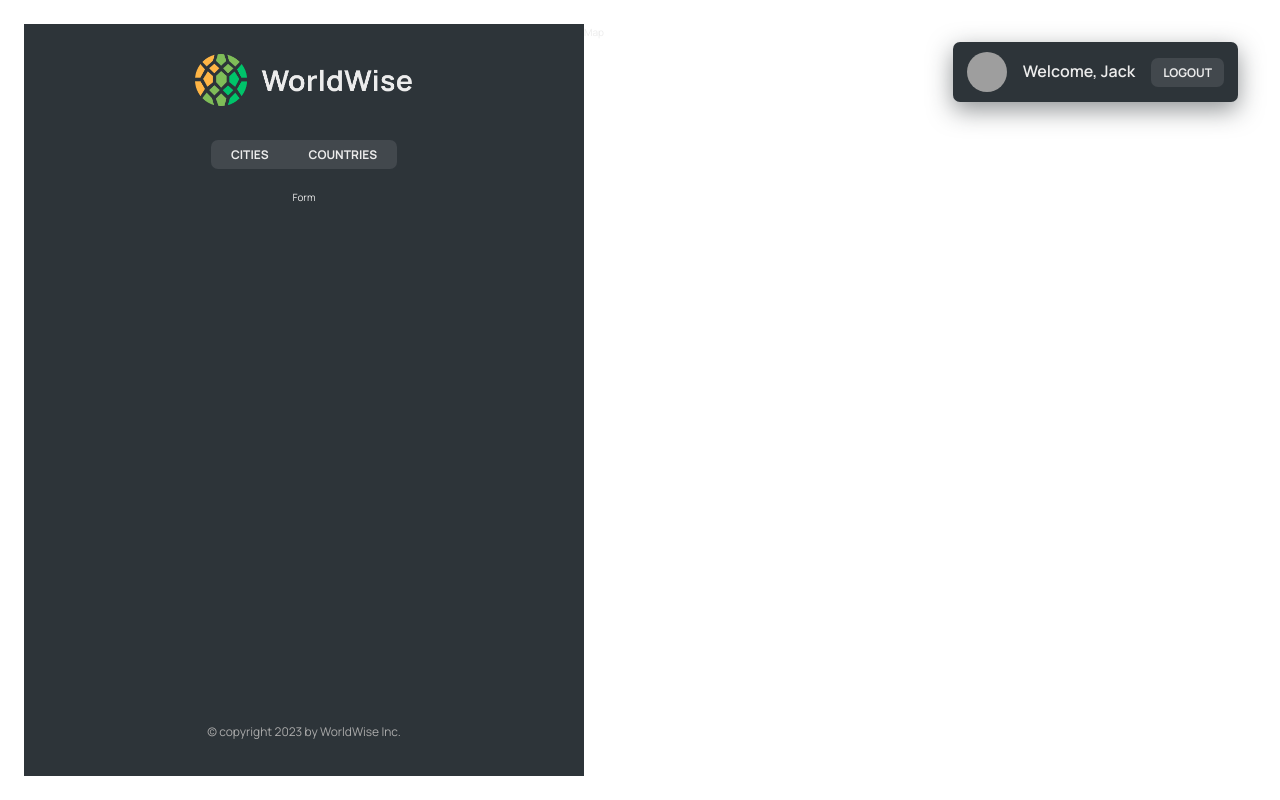
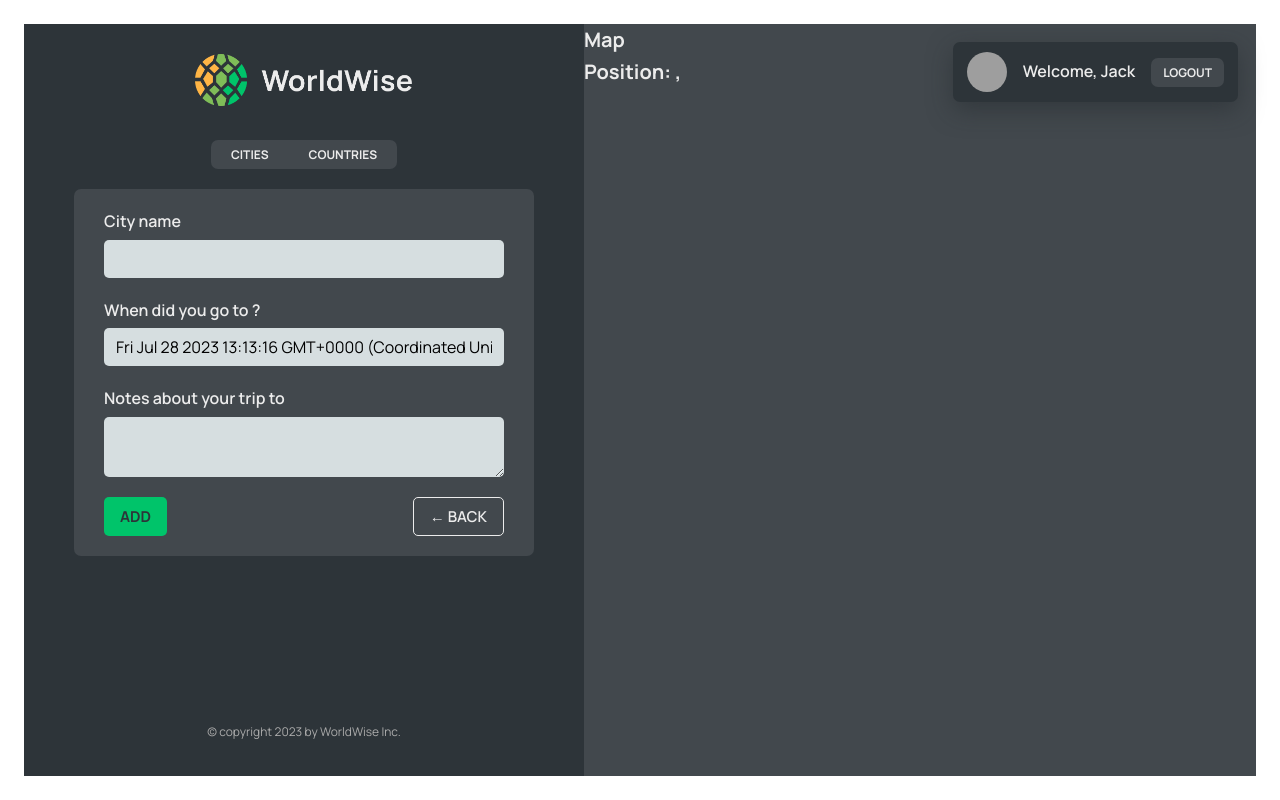
Before and after one commit to masud-rana44/Worldwise, a React (Vite) app: page /app/form in a window 1280 px wide. Built offline with nearby package versions, Linux system fonts and the light colour scheme; data requests are answered from the project's data file; grey boxes are pictures that could not be loaded.

Commit message:
added interactive form

```diff
--- a/src/App.jsx
+++ b/src/App.jsx
@@ -1,5 +1,5 @@
 import { useEffect, useState } from "react";
-import { BrowserRouter, Routes, Route } from "react-router-dom";
+import { BrowserRouter, Routes, Route, Navigate } from "react-router-dom";
 import Homepage from "./pages/Homepage";
 import Pricing from "./pages/Pricing";
 import Product from "./pages/Product";
@@ -9,6 +9,7 @@ import AppLayout from "./pages/AppLayout";
 import City from "./components/City";
 import CityList from "./components/CityList";
 import CountryList from "./components/CountryList";
+import Form from "./components/Form";
 import "./index.css";
 
 const BASE_URL = "http://localhost:8000";
@@ -42,10 +43,7 @@ function App() {
         <Route path="product" element={<Product />} />
         <Route path="login" element={<Login />} />
         <Route path="app" element={<AppLayout />}>
-          <Route
-            index
-            element={<CityList cities={cities} isLoading={isLoading} />}
-          />
+          <Route index element={<Navigate replace to="cities" />} />
           <Route
             path="cities"
             element={<CityList cities={cities} isLoading={isLoading} />}
@@ -55,7 +53,7 @@ function App() {
             path="countries"
             element={<CountryList cities={cities} isLoading={isLoading} />}
           />
-          <Route path="form" element={<p>Form</p>} />
+          <Route path="form" element={<Form />} />
         </Route>
         <Route path="*" element={<PageNotFound />} />
       </Routes>
--- a/src/components/Button.jsx
+++ b/src/components/Button.jsx
@@ -2,7 +2,7 @@ import styles from "../styles/Button.module.css";
 
 function Button({ children, onClick, type }) {
   return (
-    <button onClick={onclick} className={`${styles.btn} ${styles[type]}`}>
+    <button onClick={onClick} className={`${styles.btn} ${styles[type]}`}>
       {children}
     </button>
   );
--- a/src/components/City.jsx
+++ b/src/components/City.jsx
@@ -1,5 +1,6 @@
 import BackButton from "./BackButton";
 import styles from "../styles/City.module.css";
+import { useParams } from "react-router-dom";
 
 const formatDate = (date) =>
   new Intl.DateTimeFormat("en", {
@@ -10,6 +11,8 @@ const formatDate = (date) =>
   }).format(new Date(date));
 
 function City() {
+  const { id } = useParams();
+
   // TEMP DATA
   const currentCity = {
     cityName: "Lisbon",
@@ -25,7 +28,7 @@ function City() {
       <div className={styles.row}>
         <h6>City name</h6>
         <h3>
-          <span>{emoji}</span> {cityName}
+          <span>{emoji}</span> {id}
         </h3>
       </div>
 
--- a/src/components/CityItem.jsx
+++ b/src/components/CityItem.jsx
@@ -10,11 +10,14 @@ const formatDate = (date) =>
   }).format(new Date(date));
 
 function CityItem({ city }) {
-  const { id, cityName, emoji, date } = city;
+  const { id, cityName, emoji, date, position } = city;
 
   return (
     <li>
-      <Link to={`${id}`} className={styles.cityItem}>
+      <Link
+        to={`${id}?lat=${position.lat}&lng=${position.lng}`}
+        className={styles.cityItem}
+      >
         <span className={styles.emoji}>{emoji}</span>
         <h3 className={styles.name}>{cityName}</h3>
         <date className={styles.date}>{formatDate(date)}</date>
--- a/src/components/CountryList.jsx
+++ b/src/components/CountryList.jsx
@@ -19,8 +19,8 @@ function CountryList({ cities, isLoading }) {
 
   return (
     <ul className={styles.countryList}>
-      {countries.map((country, idx) => (
-        <CountryItem key={idx} country={country} />
+      {countries.map((country) => (
+        <CountryItem key={country.country} country={country} />
       ))}
     </ul>
   );
--- a/src/components/Form.jsx
+++ b/src/components/Form.jsx
@@ -1,8 +1,9 @@
 // "https://api.bigdatacloud.net/data/reverse-geocode-client?latitude=0&longitude=0"
 
 import { useState } from "react";
-
+import Button from "./Button";
 import styles from "../styles/Form.module.css";
+import { useNavigate } from "react-router-dom";
 
 export function convertToEmoji(countryCode) {
   const codePoints = countryCode
@@ -13,6 +14,7 @@ export function convertToEmoji(countryCode) {
 }
 
 function Form() {
+  const navigate = useNavigate();
   const [cityName, setCityName] = useState("");
   const [country, setCountry] = useState("");
   const [date, setDate] = useState(new Date());
@@ -49,8 +51,16 @@ function Form() {
       </div>
 
       <div className={styles.buttons}>
-        <button>Add</button>
-        <button>&larr; Back</button>
+        <Button type="primary">Add</Button>
+        <Button
+          type="back"
+          onClick={(e) => {
+            e.preventDefault();
+            navigate(-1);
+          }}
+        >
+          &larr; Back
+        </Button>
       </div>
     </form>
   );
--- a/src/components/Map.jsx
+++ b/src/components/Map.jsx
@@ -1,7 +1,20 @@
+import { useNavigate, useSearchParams } from "react-router-dom";
 import styles from "../styles/Map.module.css";
 
 function Map() {
-  return <div className={styles.map}>Map</div>;
+  const navigate = useNavigate();
+  const [searchParams, setSearchParams] = useSearchParams();
+  const lat = searchParams.get("lat");
+  const lng = searchParams.get("lng");
+
+  return (
+    <div className={styles.mapContainer} onClick={() => navigate("form")}>
+      <h1>Map</h1>
+      <h1>
+        Position: {lat}, {lng}
+      </h1>
+    </div>
+  );
 }
 
 export default Map;
```
